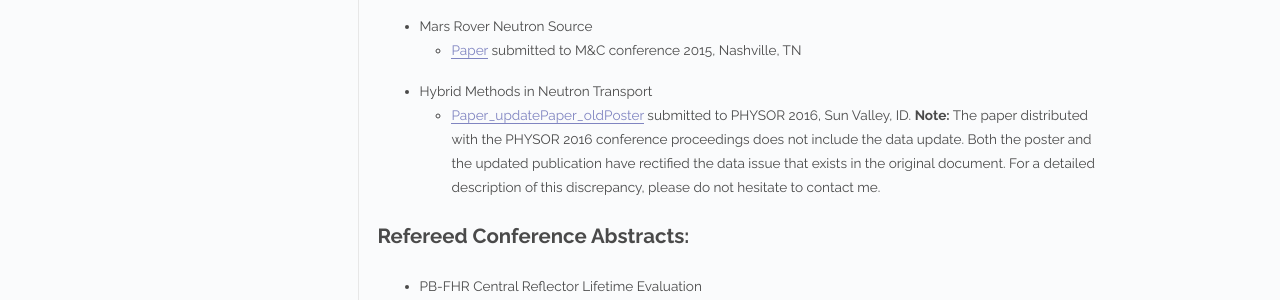
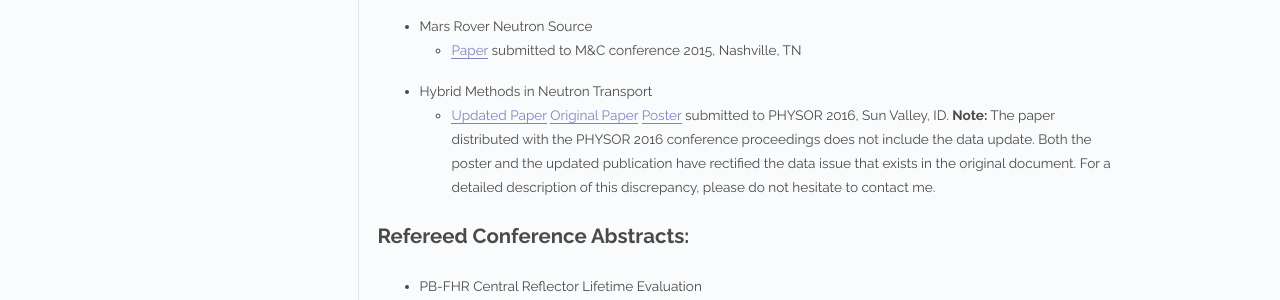
Before and after one commit to munkm/munkm.github.io, a Jekyll site: the page built from _posts/2014-10-20-publications.md, in a window 1280 px wide. Shown: the part 565-865 px from the top of the page. Built offline with Jekyll 4.4.1, drawn with Linux system fonts in a browser that asks for light colours.

Commit message:
fixing formatting issues

```diff
--- a/_posts/2014-10-20-publications.md
+++ b/_posts/2014-10-20-publications.md
@@ -18,7 +18,8 @@ categories: posts
 * Mars Rover Neutron Source
   * [Paper](/papers/munk_mc15.pdf) submitted to M&C conference 2015, Nashville, TN
 * Hybrid Methods in Neutron Transport
-  * [Paper_update](/papers/munk_physor16_update.pdf)[Paper_old](/papers/munk_physor16.pdf)[Poster](/papers/PHYSOR_Poster_Munk.pdf) submitted to PHYSOR 2016, Sun Valley, ID. **Note:** The paper distributed with the PHYSOR 2016 conference proceedings does not include the data update. Both the poster and the updated publication have rectified the data issue that exists in the original document. For a detailed description of this discrepancy, please do not hesitate to contact me.
+  * [Updated Paper](/papers/munk_physor16_update.pdf) [Original Paper](/papers/munk_physor16.pdf) [Poster](/papers/PHYSOR_Poster_Munk.pdf) submitted to PHYSOR 2016, Sun Valley, ID.
+    **Note:** The paper distributed with the PHYSOR 2016 conference proceedings does not include the data update. Both the poster and the updated publication have rectified the data issue that exists in the original document. For a detailed description of this discrepancy, please do not hesitate to contact me.
 
 ## Refereed Conference Abstracts:
 
```
